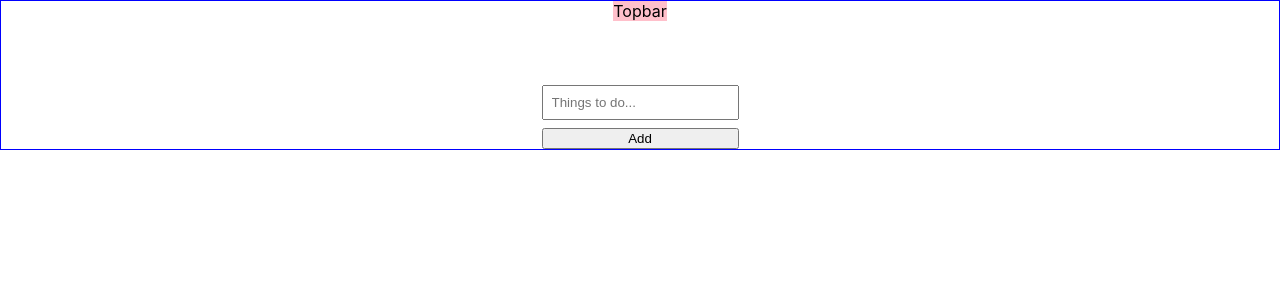
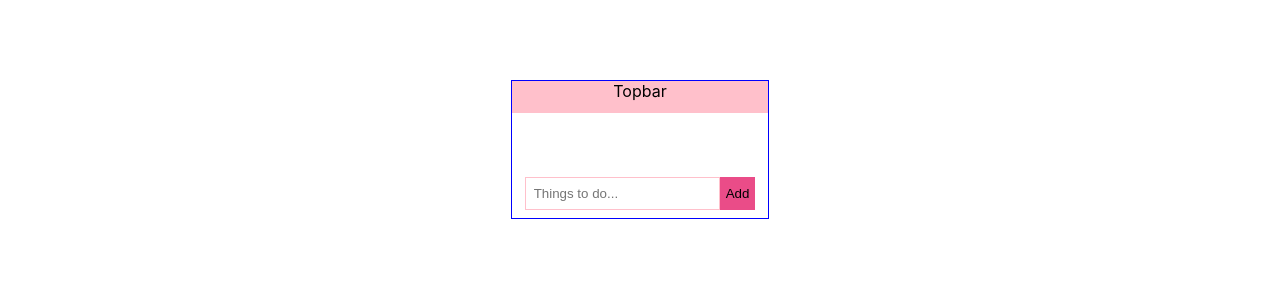
Before and after one commit to sbzi1020/TodoList, a React (Create React App) app: page / in a window 1280 px wide. Shown: the top 300 px of the page. Built offline with nearby package versions, Linux system fonts and the light colour scheme.

Commit message:
[ master ] -'Working on Css'

```diff
--- a/src/components/TodoList.tsx
+++ b/src/components/TodoList.tsx
@@ -25,8 +25,9 @@ const TodoList = () => {
             isFinished: false,
         }, () => {
             if (inputRef.current) {
-                    ( inputRef.current as any).value =''                }
-        } )
+                (inputRef.current as any).value = ''
+            }
+        })
     }
     const onCheckboClick = (item: TodoItem) => {
         const checkItem = {
@@ -67,6 +68,7 @@ const onKeyDown = (e: any) => {
                 {renderList()}
             </div>
             {/* Add Section */}
+        <div className={`${LayoutStyles.hBoxContainer} ${classes.addContainer}`}>
                 <input
                     type="text"
                     onChange={e => setInputValue(e.target.value.trim())}
@@ -75,6 +77,7 @@ const onKeyDown = (e: any) => {
                     onKeyDown={onKeyDown}
                 />
                 <button onClick={onAddItem}>Add</button>
+            </div>
         </div>)
 }
 
--- a/src/styles/mainView.styles.ts
+++ b/src/styles/mainView.styles.ts
@@ -4,12 +4,17 @@ import { relative } from 'path'
 export const generateStyles = makeStyles({
     container: {
         height: '100%',
+        alignItems: 'center',
     },
     mainView: {
         border: '1px solid blue',
-        alignItems: 'center',
+        justifyContent: 'center',
+        width: '16rem',
+        marginTop: '5rem',
+        alignItems: 'stretch',
     },
     topbar: {
         backgroundColor: 'pink',
+        height: '2rem',
     }
 })
--- a/src/styles/todoList.styles.ts
+++ b/src/styles/todoList.styles.ts
@@ -1,14 +1,31 @@
-import  {makeStyles} from '@material-ui/core'
+import { makeStyles } from '@material-ui/core'
 
 export const generateStyles = makeStyles({
     listContainer: {
-        '& input': {
-            padding: '0.5rem',
-            marginBottom: '0.5rem',
-        }
     },
     renderList: {
         flex: 1,
         margin: '2rem 0',
+    },
+    addContainer: {
+        '& input': {
+            padding: '0.5rem',
+            border: '1px solid pink',
+            borderRadius: 'none',
+        },
+
+        '& input:focus': {
+            outlineColor: '#ea4c88',
+            borderRadius: 'none',
+        },
+        '& button': {
+            backgroundColor: '#ea4c88',
+            border: 'none',
+        },
+        '& button:hover': {
+            cursor: 'pointer',
+            border: 'none',
+        },
+        marginBottom: '0.5rem',
     }
 })
```
Lines whose indentation alone changed are shown as unchanged.
